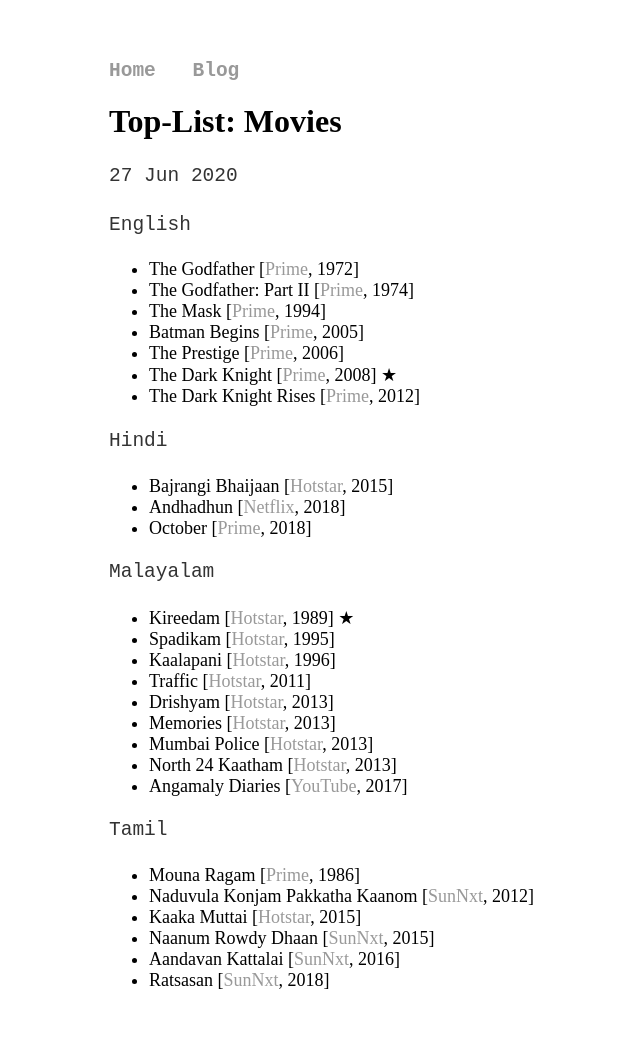
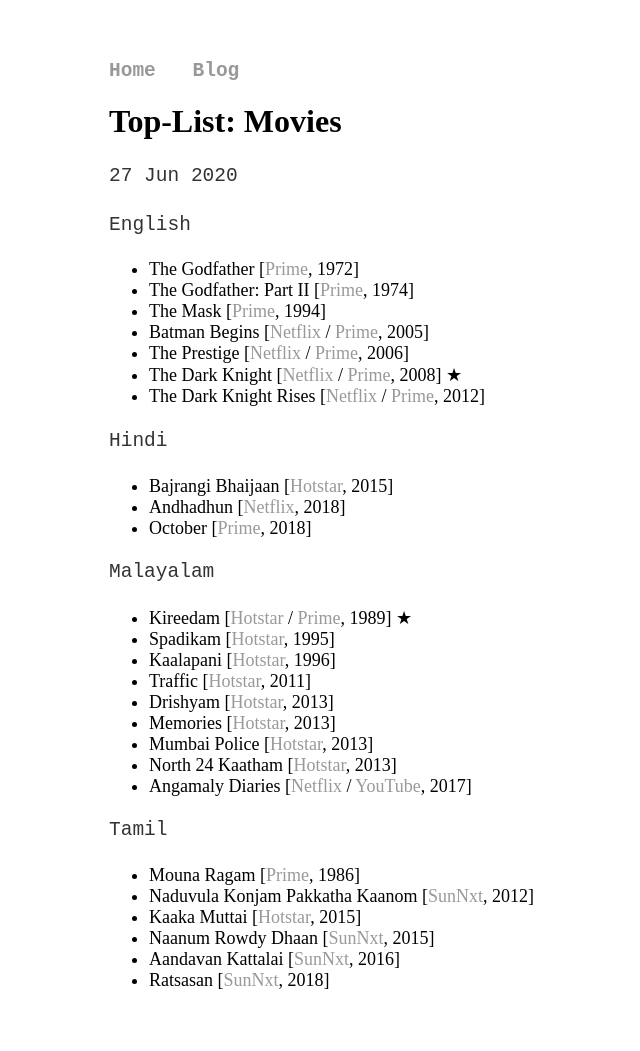
Before and after one commit to joe019/joe019.github.io, a Jekyll site: the page built from _posts/2020-06-27-movies.md, in a window 1280 px wide. Shown: the whole page, without its empty margins (51-691 px from the left). Built offline with Jekyll 4.4.1, drawn with Linux system fonts in a browser that asks for light colours.

Commit message:
Update 2020-06-27-movies.md

```diff
--- a/_posts/2020-06-27-movies.md
+++ b/_posts/2020-06-27-movies.md
@@ -8,10 +8,10 @@
 * The Godfather [[Prime](https://www.primevideo.com/detail/0KZWS1PUOY12ZSOC1ENY7F2COB), 1972]
 * The Godfather: Part II [[Prime](https://www.primevideo.com/detail/0M29QHEWWF4FRHWY7WUQ4M0RVF), 1974]
 * The Mask [[Prime](https://www.primevideo.com/detail/0QKB4HLAYWYYJ7IZJYO0GSXWEJ), 1994]
-* Batman Begins [[Prime](https://www.primevideo.com/detail/0P9EP6QWO8S60WBB7030KAV4Z7), 2005]
-* The Prestige [[Prime](https://www.primevideo.com/detail/0NHF8XHW3MHY857TGPSWTYCXTI), 2006]
-* The Dark Knight [[Prime](https://www.primevideo.com/detail/0QSTXR0EXWWYI4D3UGMLFM4A0Q), 2008] &#9733;
-* The Dark Knight Rises [[Prime](https://www.primevideo.com/detail/0HX4ZJ73JRAEWPVUE5ZA7ALIIX), 2012]
+* Batman Begins [[Netflix](https://www.netflix.com/watch/70021642) / [Prime](https://www.primevideo.com/detail/0P9EP6QWO8S60WBB7030KAV4Z7), 2005]
+* The Prestige [[Netflix](https://www.netflix.com/watch/70047095) / [Prime](https://www.primevideo.com/detail/0NHF8XHW3MHY857TGPSWTYCXTI), 2006]
+* The Dark Knight [[Netflix](https://www.netflix.com/watch/70079583) / [Prime](https://www.primevideo.com/detail/0QSTXR0EXWWYI4D3UGMLFM4A0Q), 2008] &#9733;
+* The Dark Knight Rises [[Netflix](https://www.netflix.com/watch/70213514) / [Prime](https://www.primevideo.com/detail/0HX4ZJ73JRAEWPVUE5ZA7ALIIX), 2012]
 
 Hindi
 * Bajrangi Bhaijaan [[Hotstar](https://www.hotstar.com/in/movies/bajrangi-bhaijaan/1000071777), 2015]
@@ -19,7 +19,7 @@
 * October [[Prime](https://www.primevideo.com/detail/0KVOW5B1SGGC67U9R3BX2F7KXB), 2018]
 
 Malayalam
-* Kireedam [[Hotstar](https://www.hotstar.com/in/movies/kireedam/1000110732), 1989] &#9733;
+* Kireedam [[Hotstar](https://www.hotstar.com/in/movies/kireedam/1000110732) / [Prime](https://www.primevideo.com/detail/0PQIIEJTVNUP03K79M430HVGNS), 1989] &#9733;
 * Spadikam [[Hotstar](https://www.hotstar.com/in/movies/spadikam/1000160352), 1995]
 * Kaalapani [[Hotstar](https://www.hotstar.com/in/movies/kaalapani/1000151810), 1996]
 * Traffic [[Hotstar](https://www.hotstar.com/in/movies/traffic/1000100644), 2011]
@@ -27,7 +27,7 @@
 * Memories [[Hotstar](https://www.hotstar.com/in/movies/memories/1000080775), 2013]
 * Mumbai Police [[Hotstar](https://www.hotstar.com/in/movies/mumbai-police/1000081082), 2013]
 * North 24 Kaatham [[Hotstar](https://www.hotstar.com/in/movies/north-24-katham/1000158442), 2013]
-* Angamaly Diaries [[YouTube](https://www.youtube.com/watch?v=9mRG1GVxtkY), 2017]
+* Angamaly Diaries [[Netflix](https://www.netflix.com/watch/80182447) / [YouTube](https://www.youtube.com/watch?v=9mRG1GVxtkY), 2017]
 
 Tamil
 * Mouna Ragam [[Prime](https://www.primevideo.com/detail/0KN7YBDJ8UZNMGZZ4U1PPTSRT0), 1986]
```
